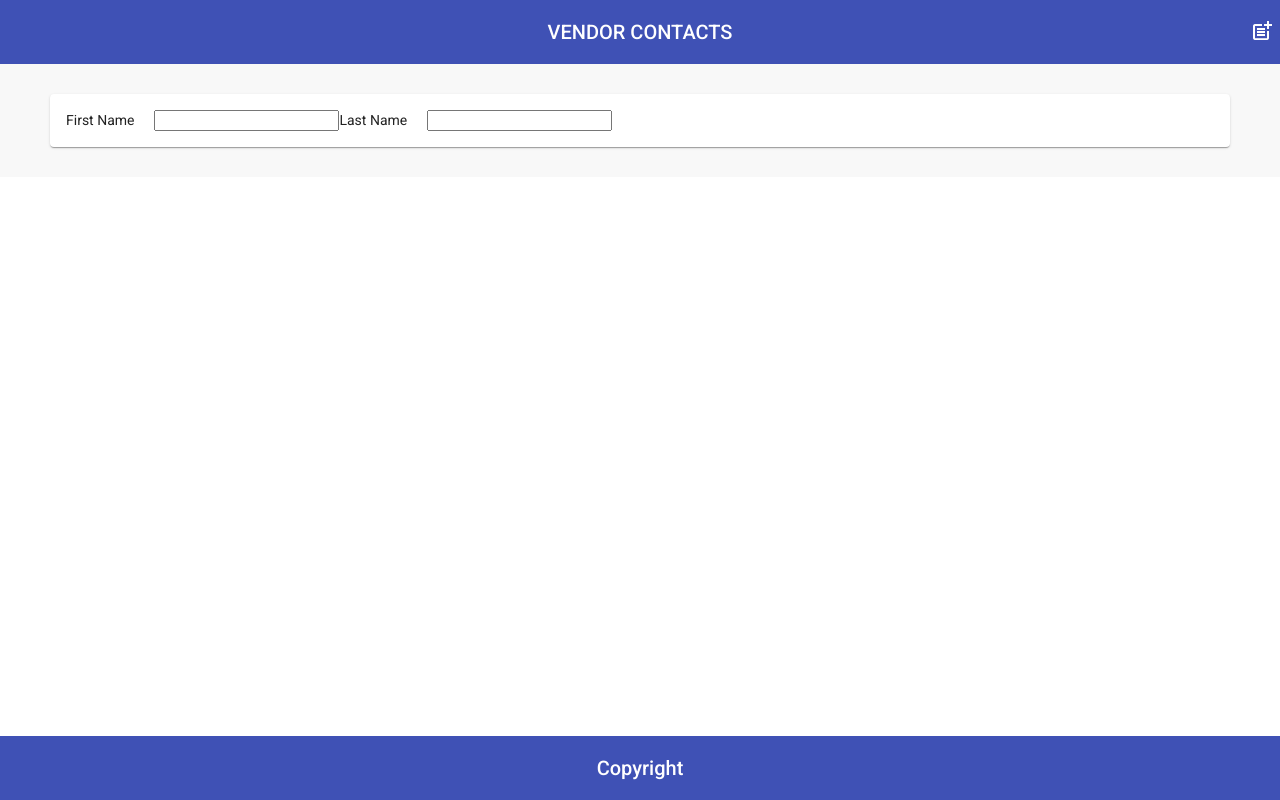
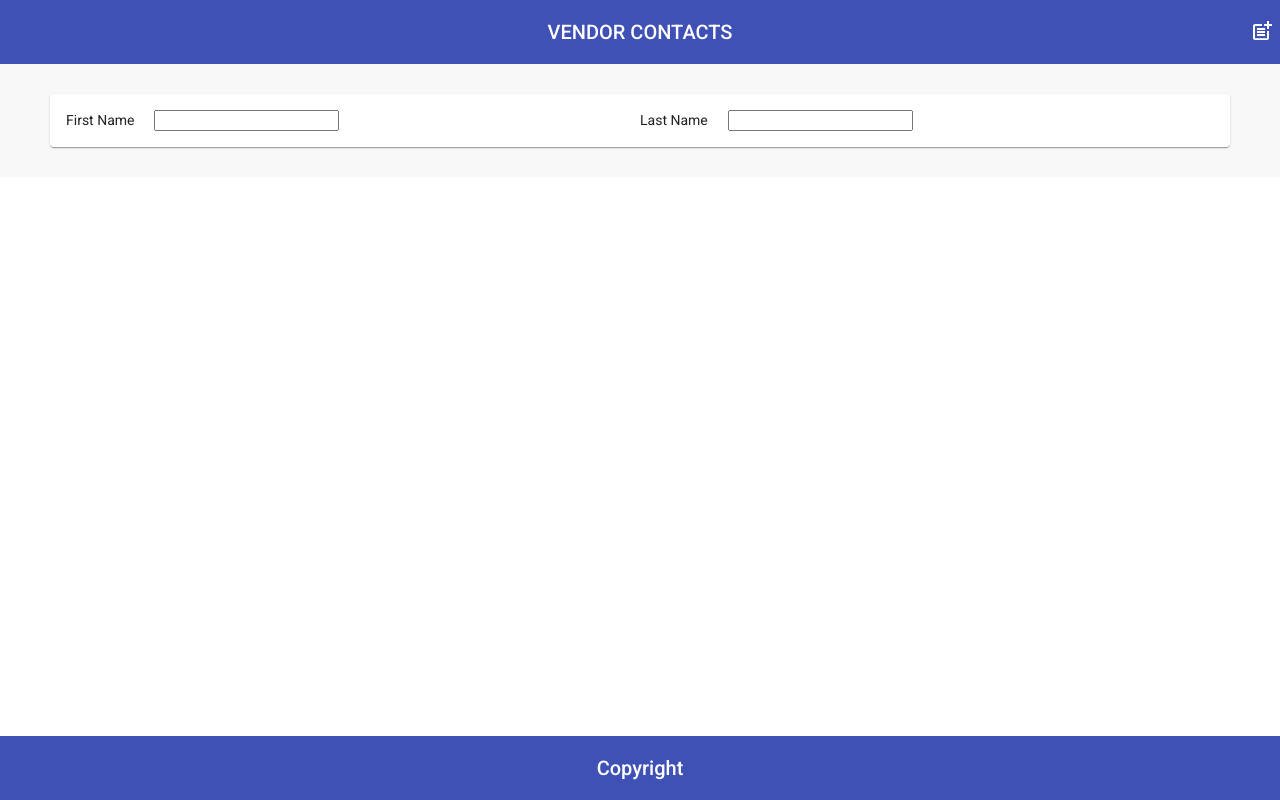
Before and after one commit to guggg/CBX_Assignment, an Angular app: page /home in a window 1280 px wide. Built offline with nearby package versions, Linux system fonts and the light colour scheme.

Commit message:
貌似有排版

```diff
--- a/src/app/app.module.ts
+++ b/src/app/app.module.ts
@@ -20,7 +20,7 @@ const PRINT_BREAKPOINTS = [
   },
   {
     alias: "lg",
-    mediaQuery: "screen and (max-width: 1280px)",
+    mediaQuery: "screen and (max-width: 1279px)",
     overlapping: false,
     priority: 1001,
   },
@@ -30,7 +30,7 @@ const PRINT_BREAKPOINTS = [
   declarations: [...COMPONENTS],
   imports: [SharedModule, AppRoutingModule, NoopAnimationsModule, LayoutModule],
   providers: [
-    // { provide: BREAKPOINT, useValue: PRINT_BREAKPOINTS, multi: true },
+    { provide: BREAKPOINT, useValue: PRINT_BREAKPOINTS, multi: true },
   ],
   bootstrap: [AppComponent],
 })
--- a/src/app/modules/home/home.component.html
+++ b/src/app/modules/home/home.component.html
@@ -2,18 +2,18 @@
   <mat-card>
     <div
       fxLayout="row"
-      fxLayout.xs="column"
+      fxLayout.sm="column"
+      fxLayout.lg="column"
+      fxFlex
       fxLayoutAlign="space-around center"
-      fxFlex="50%"
-      fxFlex.gt-sm="25%"
     >
-      <div fxLayout="row" class="form-group">
+      <div fxFlex fxLayout="row" class="form-group">
         <div class="form-label">First Name</div>
         <div class="form-control">
           <input type="text" />
         </div>
       </div>
-      <div fxLayout="row" class="form-group">
+      <div fxFlex fxLayout="row" class="form-group">
         <div class="form-label">Last Name</div>
         <div class="form-control">
           <input type="text" />
```
